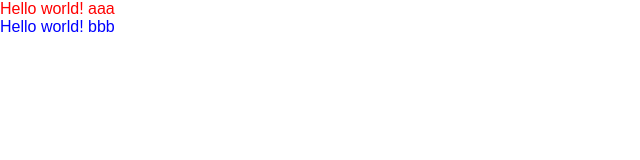
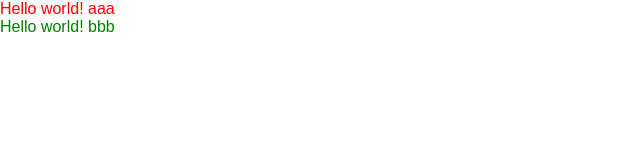
Before and after one commit to adambro/recttraining, a React (Create React App) app: page / in a window 1280 px wide. Shown: the top 160 px of the page, without its empty margins (0-640 px from the left). Built offline with nearby package versions, Linux system fonts and the light colour scheme.

Commit message:
Zad3: props.style must be assigned to <div>

```diff
--- a/src/MainComponent.jsx
+++ b/src/MainComponent.jsx
@@ -3,7 +3,7 @@ import PropTypes from 'prop-types';
 
 class MainComponent extends React.Component {
     render () {
-        return <div className={this.props.klasa}>Hello world! {this.props.children}</div>;
+        return <div style={this.props.style} className={this.props.klasa}>Hello world! {this.props.children}</div>;
     }
 }
 
--- a/src/index.js
+++ b/src/index.js
@@ -4,10 +4,14 @@ import MainComponent from './MainComponent';
 import './index.css';
 import registerServiceWorker from './registerServiceWorker';
 
+const divStyle = {
+    color: 'green'
+};
+
 const Scene = () => (
     <div>
         <MainComponent klasa="red">aaa</MainComponent>
-        <MainComponent klasa="blue" >bbb</MainComponent>
+        <MainComponent style={divStyle} >bbb</MainComponent>
     </div>
 );
 
```
